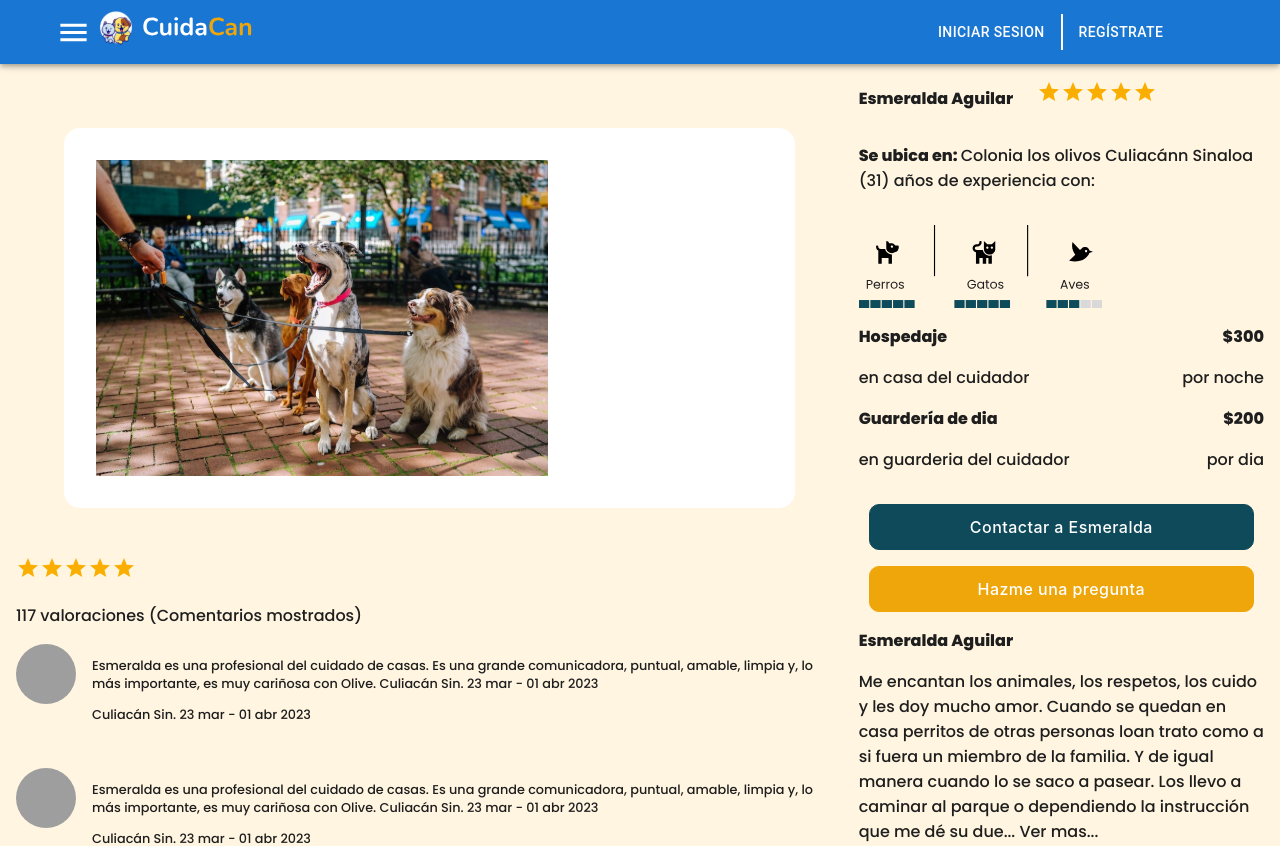
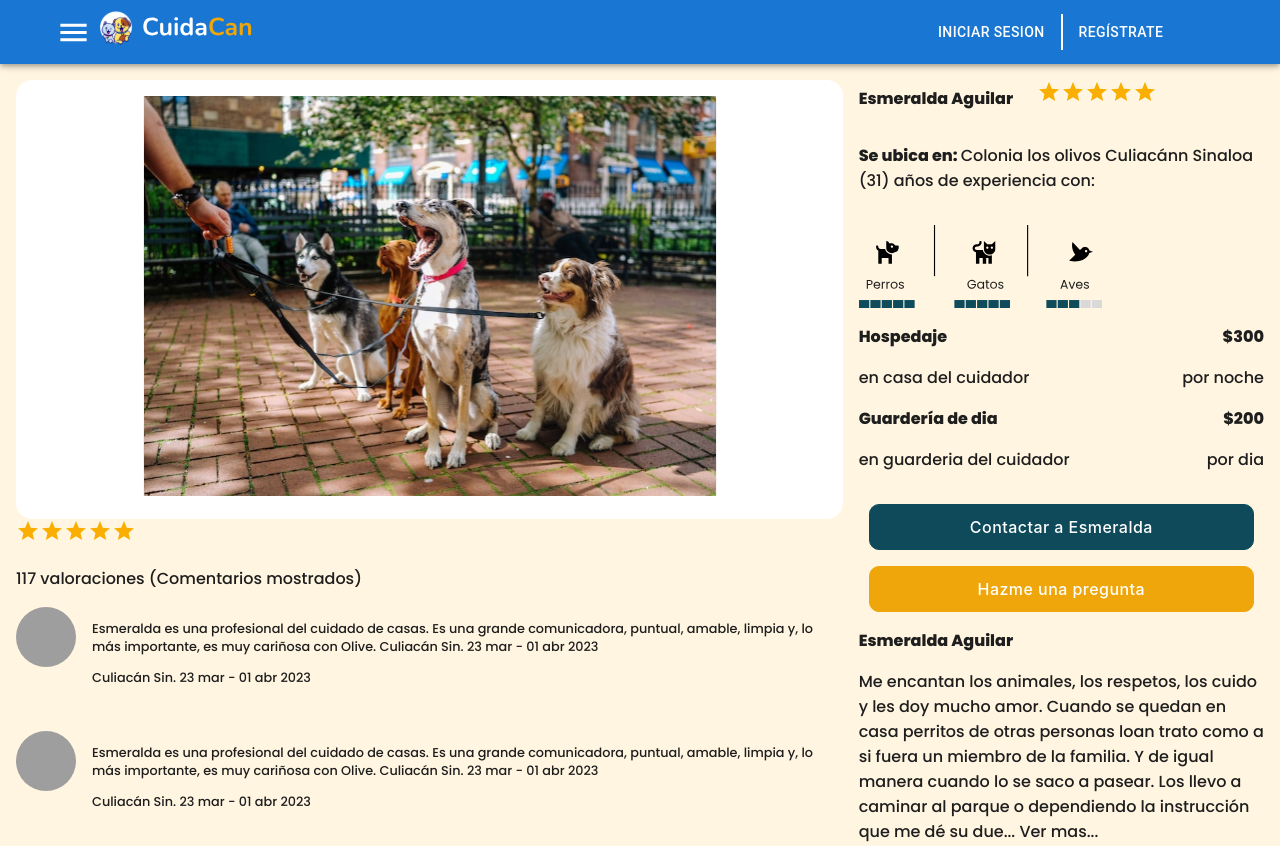
Before and after one commit to AlfredoBelt/petsitter-frontend, a Next.js app: page /info-cuidador in a window 1280 px wide. Shown: the top 846 px of the page. Built offline with nearby package versions, Linux system fonts and the light colour scheme; grey boxes are pictures that could not be loaded.

Commit message:
slider nuevo

```diff
--- a/package.json
+++ b/package.json
@@ -16,6 +16,7 @@
     "next": "14.1.0",
     "react": "^18",
     "react-dom": "^18",
-    "styled-components": "^6.1.8"
+    "styled-components": "^6.1.8",
+    "swiper": "^11.0.7"
   }
 }
--- a/src/modules/infopetsitter/index.js
+++ b/src/modules/infopetsitter/index.js
@@ -1,13 +1,15 @@
 import { Grid, Box } from "@mui/material";
 import AsideInfo from "./aside";
-import SliderImg from "./slider";
+import { SliderComponent } from "./slider";
 import ListComments from "./listComments";
 
 export default function InfoPetsitter(){
     return(
         <Grid container padding={2} spacing={2}>
             <Grid item xs={12} md={8}  >
-                <SliderImg />
+                <Box sx={{background:"white", borderRadius:"1em", padding:"1em"}}>
+                    <SliderComponent />
+                </Box>
                 <Box sx={{display:{xs:"none", md:"block"}}}>
                     <ListComments />
                 </Box>
--- a/src/modules/infopetsitter/slider.js
+++ b/src/modules/infopetsitter/slider.js
@@ -1,14 +1,25 @@
-import { Box } from "@mui/material";
+import { Swiper, SwiperSlide } from "swiper/react";
+
+
+import 'swiper/css';
+import 'swiper/css/pagination';
 import Image from "next/image";
 
-export default function SliderImg(){
-    return(
-        <Box sx={{padding:{xs:"0",md:"3em"}}} >
-        <Box sx={{display:"flex", overflow:"auto", columnGap:"16em", background:{xs:"transparent", md:"white"}, padding:"2em", borderRadius:"1em" }} >
-            <Image src={"/sliderimg_00.svg"} width={500} height={300} style={{width:"100%", height:"auto"}} alt="imagen slider" />
-            <Image src={"/sliderimg_01.svg"} width={500} height={300} style={{width:"100%", height:"auto"}} alt="imagen slider" />
-            <Image src={"/sliderimg_02.svg"} width={500} height={300} style={{width:"100%", height:"auto"}} alt="imagen slider" />
-        </Box>
-        </Box>
-    )
+export const SliderComponent = () => {
+  return (
+    <>
+      <Swiper
+        spaceBetween={3}
+        pagination={{
+          clickable: true,
+        }}
+
+        className="mySwiper"
+      >
+        <SwiperSlide><Image src={'/sliderimg_00.svg'} width={600} height={400} alt="slider img 1" /></SwiperSlide>
+        <SwiperSlide><Image src={'/sliderimg_01.svg'} width={600} height={400} alt="slider img 2"/></SwiperSlide>
+        <SwiperSlide><Image src={'/sliderimg_02.svg'} width={600} height={400} alt="slider img 3"/></SwiperSlide>
+      </Swiper>
+    </>
+  )
 }
--- a/src/styles/global.css
+++ b/src/styles/global.css
@@ -27,3 +27,28 @@ a{
         height: auto;
     }
 }
+
+
+.swiper {
+    width: 100%;
+    height: 100%;
+  }
+
+  .swiper-slide {
+    text-align: center;
+    /* font-size: 18px; */
+    /* background: #fff; */
+
+    /* Center slide text vertically */
+    display: flex;
+    justify-content: center;
+    align-items: center;
+  }
+
+  .swiper-slide Image {
+    display: flex;
+    justify-content: center;
+    width: 100%;
+    height: 100%;
+    object-fit: cover;
+  }
```
Also changed, not shown: 1 other file (tests, documents, lock files or other folders).
